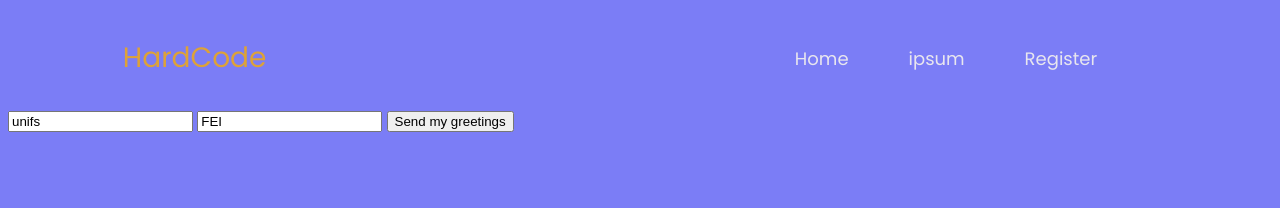
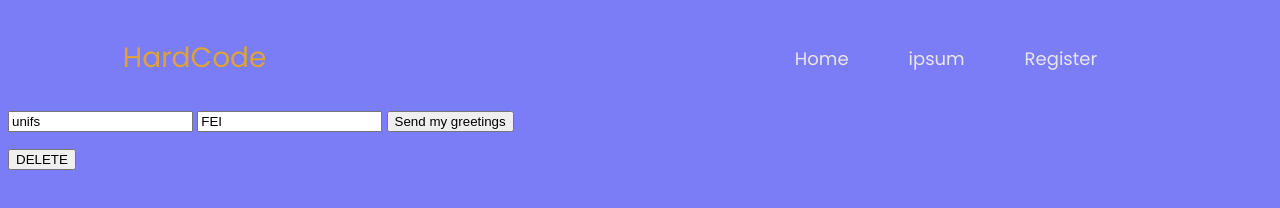
Before and after one commit to brunoorlandin/http-server-sockets, a plain HTML site: page htdocs/index.html in a window 1280 px wide. Drawn offline with Linux system fonts and the light colour scheme.

Commit message:
continuando com delete

```diff
--- a/htdocs/index.html
+++ b/htdocs/index.html
@@ -7,6 +7,13 @@
     <link href="https://fonts.googleapis.com/css2?family=Poppins:wght@200;400&display=swap" rel="stylesheet">
 </head>
 <body>
+
+    <script>
+        function deleteReq() {
+            var xhttp = new XMLHttpRequest();
+            xhttp.open("DELETE")
+        }
+    </script>
 
         <header class="HEADER">
             <div class="HEADER_TITLE">
@@ -30,6 +37,12 @@
                 </form>
             </div>
 
+            <div>
+                <form onclick="deleteReq()">
+                    <button>DELETE</button>
+                </form>
+            </div>
+
 
 
     </div>
```
